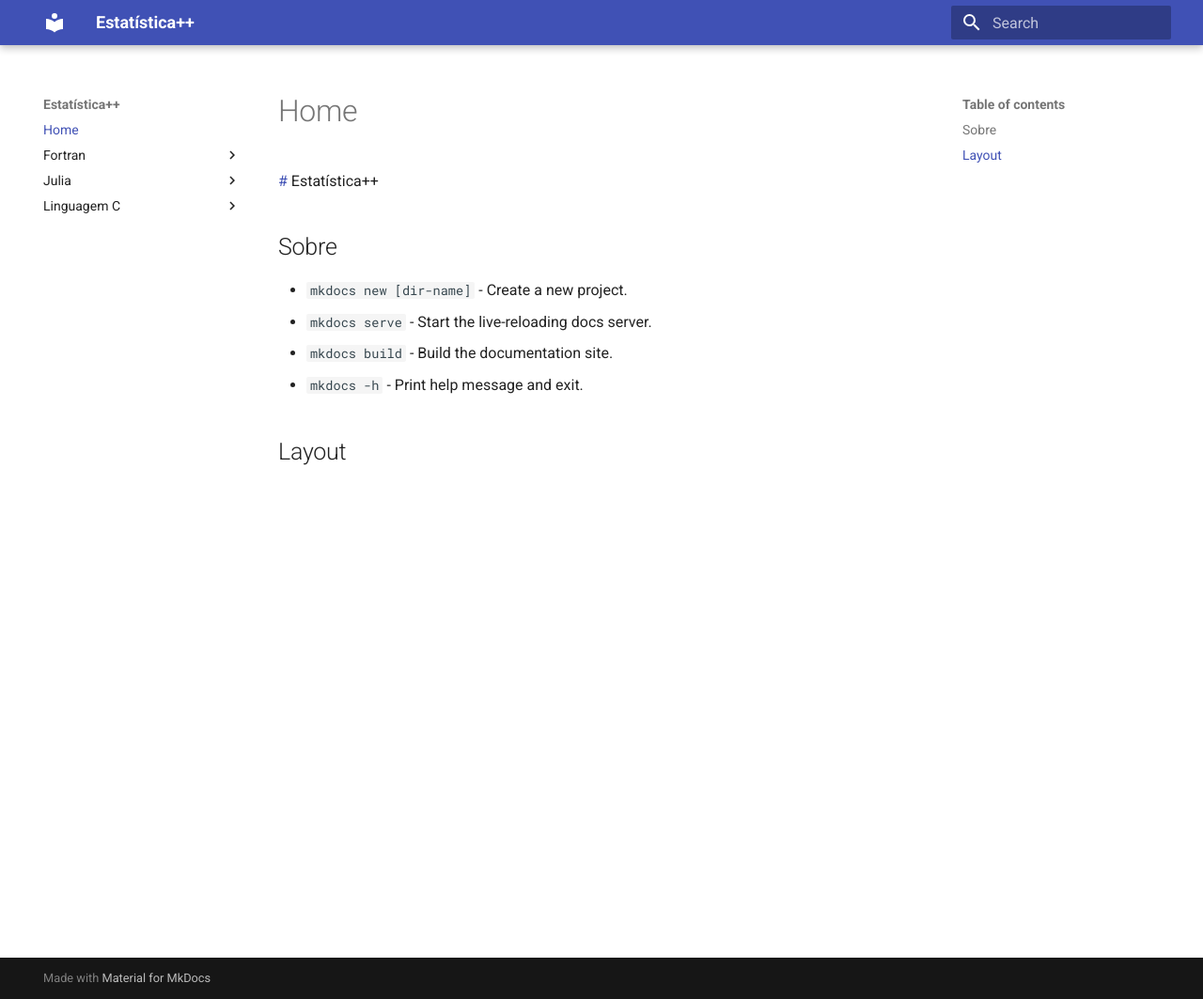
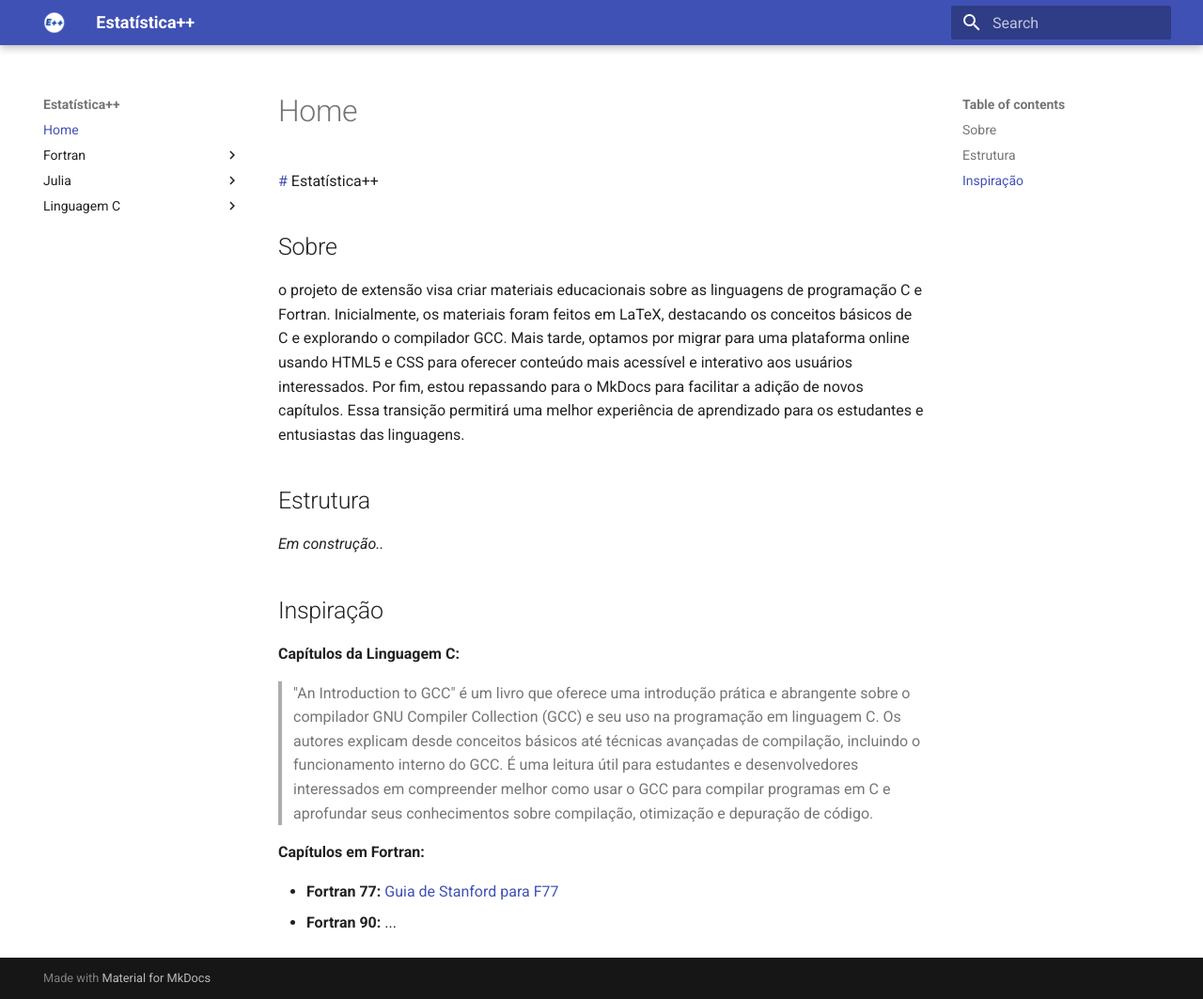
Before and after one commit to EstatisticaPlusPlus/low-level-learning, an MkDocs documentation site: the page built from docs/index.md, in a window 1280 px wide and 1063 px high. Shown: the whole window at 94% size. Built offline with MkDocs 1.6.1 and Material for MkDocs 9.7.7, drawn with Linux system fonts in a browser that asks for light colours.

Commit message:
add: logo + seção sobre

```diff
--- a/docs/index.md
+++ b/docs/index.md
@@ -2,9 +2,26 @@
 
 ## Sobre
 
-* `mkdocs new [dir-name]` - Create a new project.
-* `mkdocs serve` - Start the live-reloading docs server.
-* `mkdocs build` - Build the documentation site.
-* `mkdocs -h` - Print help message and exit.
+o projeto de extensão visa criar materiais educacionais sobre as linguagens de
+programação C e Fortran. Inicialmente, os materiais foram feitos em LaTeX,
+destacando os conceitos básicos de C e explorando o compilador GCC. Mais tarde,
+optamos por migrar para uma plataforma online usando HTML5 e CSS para oferecer
+conteúdo mais acessível e interativo aos usuários interessados. Por fim, estou
+repassando para o MkDocs para facilitar a adição de novos capítulos. Essa transição
+permitirá uma melhor experiência de aprendizado para os estudantes e
+entusiastas das linguagens.
 
-## Layout
+## Estrutura
+
+*Em construção..*
+
+## Inspiração
+
+**Capítulos da Linguagem C:**
+
+> "An Introduction to GCC" é um livro que oferece uma introdução prática e abrangente sobre o compilador GNU Compiler Collection (GCC) e seu uso na programação em linguagem C. Os autores explicam desde conceitos básicos até técnicas avançadas de compilação, incluindo o funcionamento interno do GCC. É uma leitura útil para estudantes e desenvolvedores interessados em compreender melhor como usar o GCC para compilar programas em C e aprofundar seus conhecimentos sobre compilação, otimização e depuração de código.
+
+**Capítulos em Fortran:**
+
+- **Fortran 77:** [Guia de Stanford para F77](https://web.stanford.edu/class/me200c/tutorial_77/03_basics.html)
+- **Fortran 90:** ...
--- a/mkdocs.yml
+++ b/mkdocs.yml
@@ -1,4 +1,5 @@
 site_name: Estatística++
 theme:
   name: material
+  logo: assets/favicon.png
   favicon: assets/favicon.png
```
